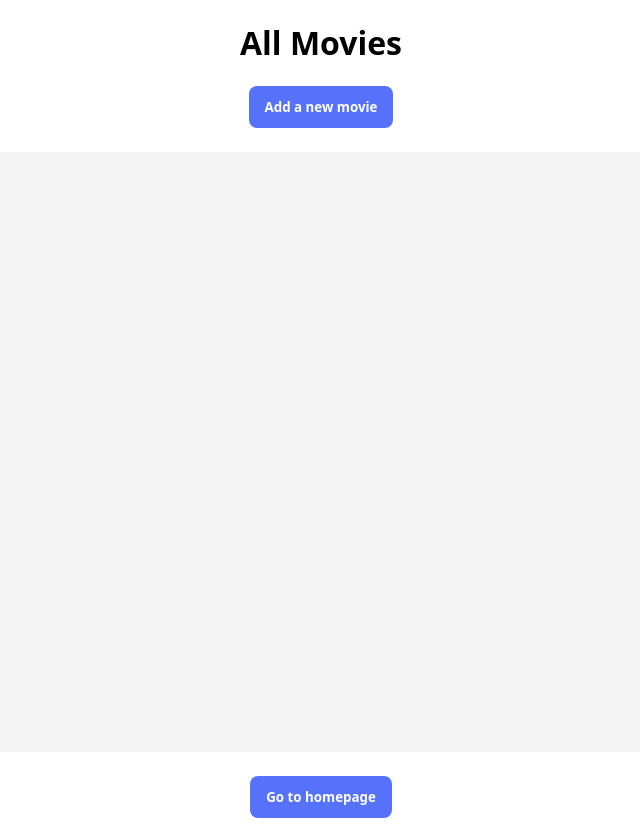
After one commit to worthyag/myWebApp, a Flask app: page /movies/ in a window 1280 px wide. The commit adds this page. Shown: the whole page, without its empty margins (319-959 px from the left). Run offline with Flask 3, Linux system fonts and the light colour scheme; data that the repository does not hold is empty.

Commit message:
Updated app.

```diff
--- a/app.py
+++ b/app.py
@@ -1,16 +1,106 @@
 from flask import *
+import pymysql
 
-app = Flask(__name__)
+app = Flask("MoviesCatalog")
+app.secret_key = "ddj3934u8en"
+
+app.config["MYSQL_HOST"] = "localhost"
+app.config["MYSQL_USER"] = "root"
+app.config["MYSQL_PASSWORD"] = "School20"
+app.config["MYSQL_DB"] = "moviesDB"
+app.config["MYSQL_PORT"] = 3306
+
+# Database Configuration
+db_config = {
+    "host": app.config["MYSQL_HOST"],
+    "user": app.config["MYSQL_USER"],
+    "password": app.config["MYSQL_PASSWORD"],
+    "database": app.config["MYSQL_DB"],
+    "port": app.config["MYSQL_PORT"]
+}
+
+# Function to get DB connection
 
 
-@app.route('/')
-def home():
-    return render_template("index.html", username="Worthy")
+def get_db_connection():
+    return pymysql.connect(**db_config)
 
 
-@app.route('/about')
-def about():
-    return render_template("about.html")
+@app.route("/")
+def index():
+    return render_template("index.html")
 
 
-app.run()
+@app.route("/movies/", methods=['GET'])
+def allMovies():
+    try:
+        connection = get_db_connection()
+        cursor = connection.cursor()
+
+        cursor.execute("SELECT * FROM movie")
+        # Fetching all the results.
+        all_movies = cursor.fetchall()
+        return render_template("movies.html", movies=all_movies)
+    except:
+        return jsonify({"error": "Error occurred."}), 500
+
+
+@app.route("/movies/add/")
+def addMovie():
+    return render_template("addMovie.html")
+
+
+@app.route("/movies/view/", methods=['POST'])
+def viewMovie():
+    movie_id = request.form.get("movie-id")
+
+    try:
+        connection = get_db_connection()
+        cursor = connection.cursor()
+        sql = "SELECT * FROM movie WHERE movie_id = %s"
+        cursor.execute(sql, (movie_id,))
+        selected_movie = cursor.fetchone()
+
+        if selected_movie:
+            return render_template("viewMovie.html", movie=selected_movie)
+        else:
+            return jsonify({"message": f"Movie not found {movie_id}"}), 404
+    except:
+        return jsonify({"error": "Error occurred."}), 500
+
+
+@app.route("/movies/search/<id>/", methods=['GET'])
+def getMovie(id):
+    try:
+        connection = get_db_connection()
+        cursor = connection.cursor()
+        sql = "SELECT * FROM movie WHERE movie_id = %s"
+        cursor.execute(sql, (id,))
+        selected_movie = cursor.fetchone()
+
+        if selected_movie:
+            return render_template("viewMovie.html", movie=selected_movie)
+        else:
+            return jsonify({"message": "Movie not found"}), 404
+    except:
+        return jsonify({"error": "Error occurred."}), 500
+
+
+@app.route("/movies/save/", methods=["POST"])
+def addedMovie():
+    movie_name = request.form.get("movie-name")
+    movie_desc = request.form.get("movie-desc")
+
+    try:
+        connection = get_db_connection()
+        cursor = connection.cursor()
+        sql = "INSERT INTO movie (movie_name, movie_desc) VALUES (%s, %s)"
+        cursor.execute(sql, (movie_name, movie_desc))
+        # Committing the transaction.
+        connection.commit()
+        return render_template("saved.html", movie_name=movie_name, movie_desc=movie_desc)
+    except:
+        return jsonify({"error": "Error occurred when adding movie. Movie not added."}), 500
+
+
+app.run(debug=True)
--- /dev/null
+++ b/static/css/styles.css
@@ -0,0 +1,93 @@
+* {
+  font-family: system-ui, -apple-system, BlinkMacSystemFont, 'Segoe UI', Roboto,
+    Oxygen, Ubuntu, Cantarell, 'Open Sans', 'Helvetica Neue', sans-serif;
+}
+
+body {
+  text-align: center;
+}
+
+button, input[type="submit"] {
+  padding: 12px 16px;
+  border: none;
+  border-radius: 8px;
+  background-color: #5672fb;
+  color: #ffffff;
+  font-weight: bold;
+}
+
+input[type="submit"] {
+  padding: 12px 16px;
+  border: none;
+  border-radius: 8px;
+  background-color: #56b6fb;
+  color: #ffffff;
+  font-weight: bold;
+}
+
+button:hover, input[type="submit"]:hover {
+  cursor: pointer;
+  background-color: #3f5ffc;
+}
+
+input[type="submit"]:hover {
+  cursor: pointer;
+  background-color: #3fadfc;
+}
+
+.movies {
+  height: 75vh;
+  overflow-y: scroll;
+  margin: 24px 0;
+  background-color:#f4f4f4;
+}
+
+.movie {
+  background-color:#fff;
+  border-radius: 8px;
+  margin: 16px auto;
+  padding: 8px 12px;
+  width: 75%;
+}
+
+.movie:hover {
+  background-color:#c0f3ccd7;
+}
+
+span {
+  font-weight: bold;
+}
+
+.view-movies-btn {
+  display: block;
+}
+
+.movie-img {
+  margin: 48px 0;
+  border-radius: 8px;
+}
+
+.add-movie-form {
+  background-color: #f4f4f4;
+  width: max-content;
+  margin: 48px auto 24px auto;
+  padding: 32px 64px;
+  border-radius: 8px;
+}
+
+.add-movie-form input, textarea {
+  width: 300px;
+  font-size: 1.4rem;
+  box-sizing: content-box;
+  margin-bottom: 24px;
+}
+
+label {
+  display: block;
+  text-align: left;
+  font-weight: bold;
+}
+
+.add-movie-form input[type="submit"] {
+  margin-top: 8px;
+}
--- /dev/null
+++ b/templates/movies.html
@@ -0,0 +1,35 @@
+<!DOCTYPE html>
+<html lang="en">
+  <head>
+    <meta charset="UTF-8" />
+    <meta name="viewport" content="width=device-width, initial-scale=1.0" />
+    <title>Movies</title>
+    <link
+      rel="stylesheet"
+      href="{{ url_for('static', filename='css/styles.css') }}"
+    />
+  </head>
+  <body>
+    <h1>All Movies</h1>
+    <a href="/movies/add/"><button>Add a new movie</button></a>
+    <section class="movies">
+      {% for movie in movies %}
+      <div class="movie">
+        <h3>{{ movie[1] }}</h3>
+        <p><span>Description: </span>{{ movie[2] }}</p>
+        <form method="post" action="/movies/view/">
+          <input
+            type="text"
+            value="{{ movie[0] }}"
+            name="movie-id"
+            id="movie-id"
+            hidden
+          />
+          <input type="submit" value="View {{ movie[1] }}" />
+        </form>
+      </div>
+      {% endfor %}
+    </section>
+    <a href="/"><button>Go to homepage</button></a>
+  </body>
+</html>
```
Also changed, not shown: templates/about.html (deleted, +0 -12 lines), templates/addMovie.html (added, +27 -0 lines), templates/index.html (+14 -3 lines), templates/saved.html (added, +18 -0 lines), templates/viewMovie.html (added, +17 -0 lines), 1 other file.
